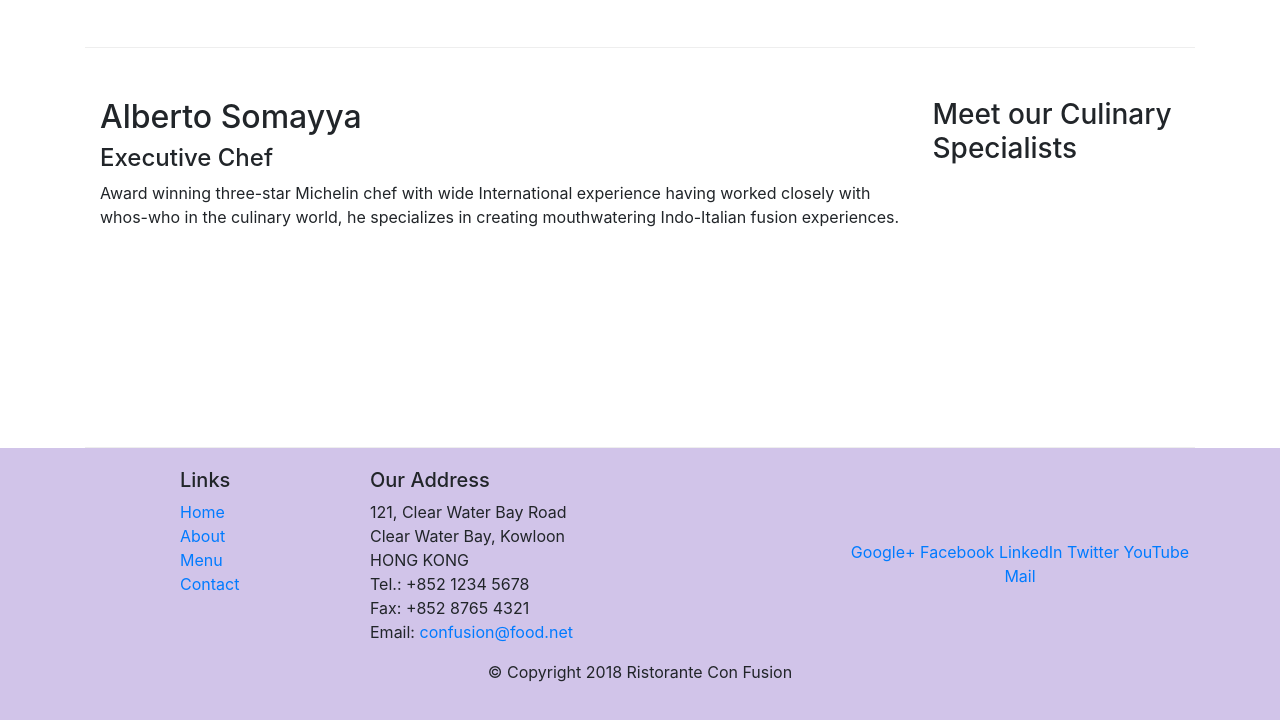
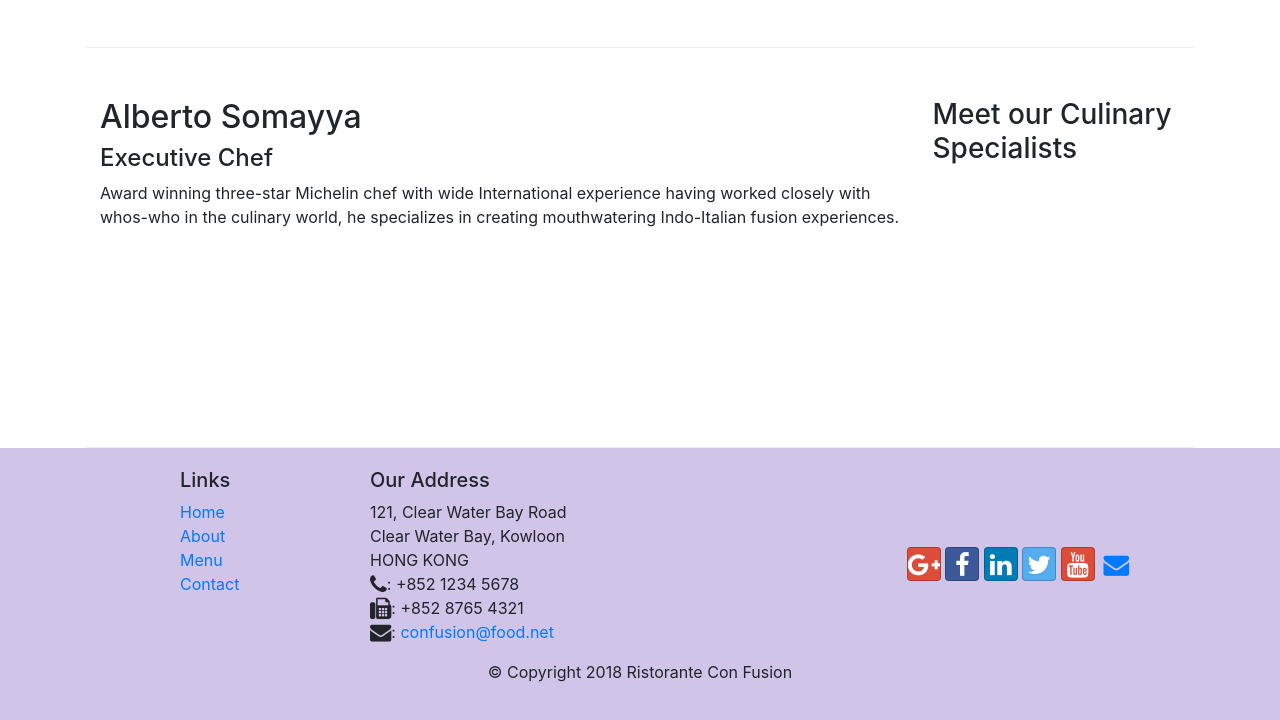
Before and after one commit to HamzaSaleem2008/conFusion, a website: page index.html in a window 1280 px wide. Shown: the part 1036-1756 px from the top of the page. Drawn offline with nearby package versions, Linux system fonts and the light colour scheme.

Commit message:
Icon Fonts

```diff
--- a/index.html
+++ b/index.html
@@ -9,7 +9,10 @@
 
      <!-- Bootstrap CSS -->
      <link rel="stylesheet" href="node_modules/bootstrap/dist/css/bootstrap.min.css">
+     <link rel="stylesheet" href="node_modules/font-awesome/css/font-awesome.min.css">
+     <link rel="stylesheet" href="node_modules/bootstrap-social/bootstrap-social.css">
      <link rel="stylesheet" href="css/styles.css">
+
      <title>Ristorante Con Fusion</title>
 </head>
 
@@ -22,10 +25,10 @@
             <a class="navbar-brand mr-auto" href="#">Ristorante Con Fusion</a>
             <div class="collpase navbar-collapse" id="Navbar">
                 <ul class="navbar-nav mr-auto">
-                     <li class="nav-item active"><a class="nav-link" href="#">Home</a></li>
-                     <li class="nav-item"><a class="nav-link" href="./aboutus.html">About</a></li>
-                     <li class="nav-item"><a class="nav-link" href="#">Menu</a></li>
-                     <li class="nav-item"><a class="nav-link" href="#">Contact</a></li>
+                     <li class="nav-item active"><a class="nav-link" href="#"><span class="fa fa-home fa-lg"></span> Home</a></li>
+                     <li class="nav-item"><a class="nav-link" href="./aboutus.html"><span class="fa fa-info fa-lg"></span> About</a></li>
+                     <li class="nav-item"><a class="nav-link" href="#"><span class="fa fa-list fa-lg"></span> Menu</a></li>
+                     <li class="nav-item"><a class="nav-link" href="#"><span class="fa fa-address-book fa-lg"></span> Contact</a></li>
                 </ul>
             </div>
         </div>
@@ -94,19 +97,19 @@
   		              121, Clear Water Bay Road<br>
   		              Clear Water Bay, Kowloon<br>
   		              HONG KONG<br>
-  		              Tel.: +852 1234 5678<br>
-  		              Fax: +852 8765 4321<br>
-  		              Email: <a href="mailto:confusion@food.net">confusion@food.net</a>
+  		              <i class="fa fa-phone fa-lg"></i>: +852 1234 5678<br>
+  		              <i class="fa fa-fax fa-lg"></i>: +852 8765 4321<br>
+  		              <i class="fa fa-envelope fa-lg"></i>: <a href="mailto:confusion@food.net">confusion@food.net</a>
 		           </address>
                 </div>
                 <div class="col-12 col-sm-4 align-self-center">
                     <div class="text-center">
-                        <a href="http://google.com/+">Google+</a>
-                        <a href="http://www.facebook.com/profile.php?id=">Facebook</a>
-                        <a href="http://www.linkedin.com/in/">LinkedIn</a>
-                        <a href="http://twitter.com/">Twitter</a>
-                        <a href="http://youtube.com/">YouTube</a>
-                        <a href="mailto:">Mail</a>
+                        <a class="btn btn-social-icon btn-google" href="http://google.com/+"><i class="fa fa-google-plus fa-lg"></i></a>
+                        <a class="btn btn-social-icon btn-facebook" href="http://www.facebook.com/profile.php?id="><i class="fa fa-facebook fa-lg"></i></a>
+                        <a class="btn btn-social-icon btn-linkedin" href="http://www.linkedin.com/in/"><i class="fa fa-linkedin fa-lg"></i></a>
+                        <a class="btn btn-social-icon btn-twitter" href="http://twitter.com/"><i class="fa fa-twitter fa-lg"></i></a>
+                        <a class="btn btn-social-icon btn-google" href="http://youtube.com/"><i class="fa fa-youtube fa-lg"></i></a>
+                        <a class="btn btn-social-icon" href="mailto:"><i class="fa fa-envelope fa-lg"></i></a>
                     </div>
                 </div>
            </div>
--- a/package.json
+++ b/package.json
@@ -15,6 +15,8 @@
   },
   "dependencies": {
     "bootstrap": "^4.0.0",
+    "bootstrap-social": "^5.1.1",
+    "font-awesome": "^4.7.0",
     "jquery": "^3.3.1",
     "popper.js": "^1.12.9"
   }
```
Also changed, not shown: aboutus.html (+15 -13 lines), 1 other file.
